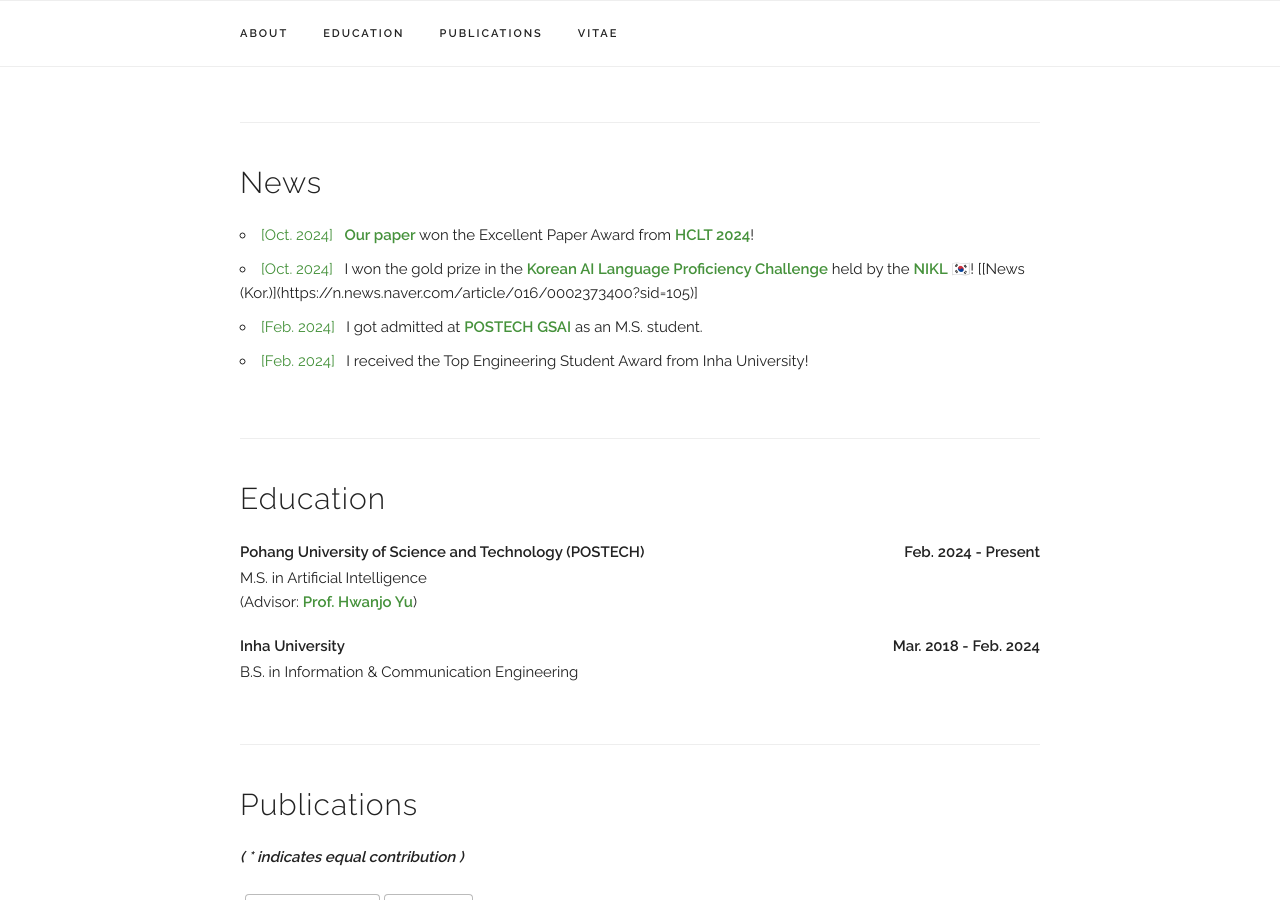
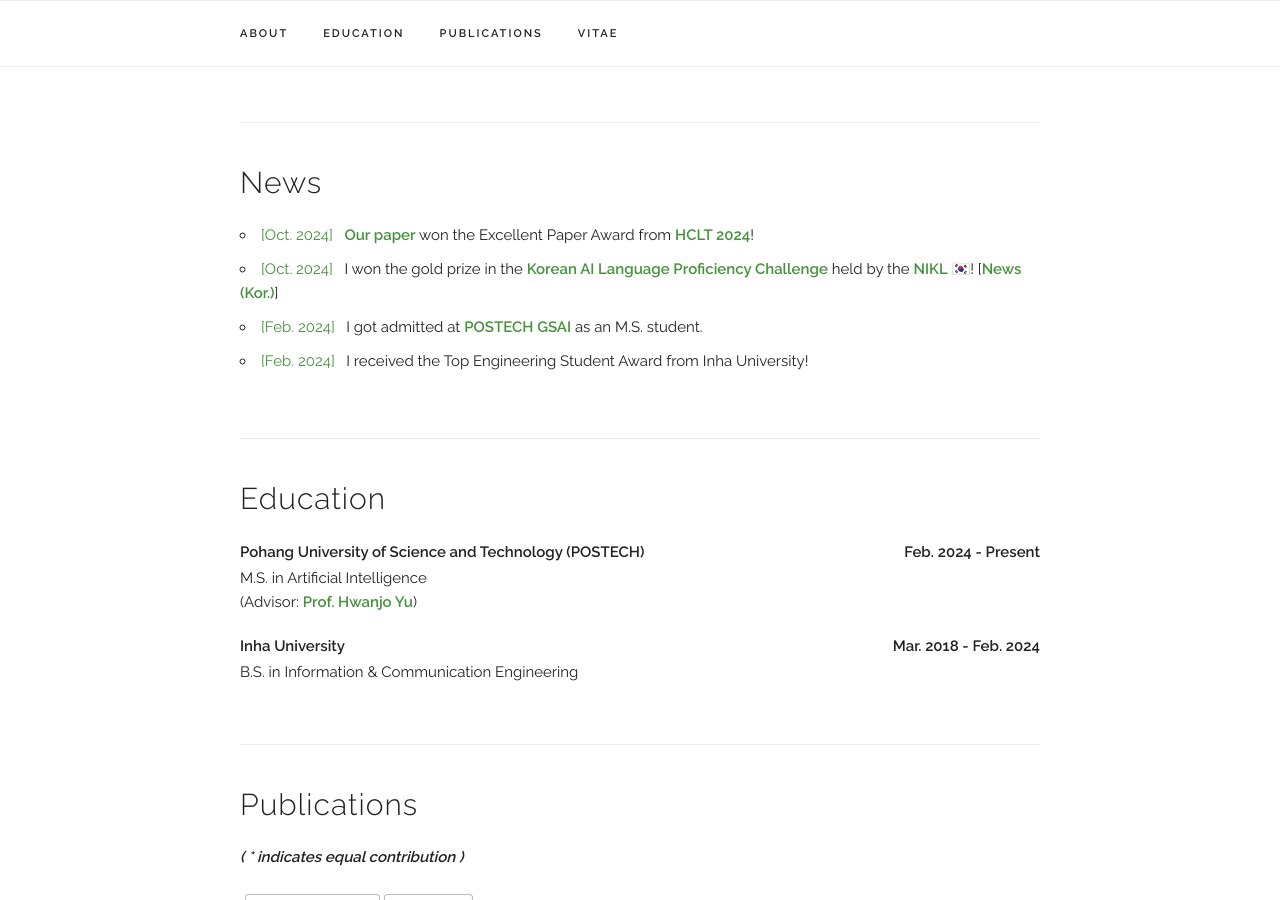
Before and after one commit to donggeon/donggeon.github.io, a Jekyll site: the page built from index.html, in a window 1280 px wide and 900 px high, scrolled down 746 px. Built offline with Jekyll 4.4.1, drawn with Linux system fonts in a browser that asks for light colours; some web fonts are replaced.

Commit message:
fix typo

```diff
--- a/index.html
+++ b/index.html
@@ -40,7 +40,7 @@ layout: default
       </li>
       <li>
         <b style="color: #46923c; font-weight: normal;">[Oct. 2024]</b>&nbsp&nbsp
-        I won the gold prize in the <a href="https://kli.korean.go.kr/benchmark/taskBoardsOrdtm/boardsOrdtm/noticeView.do?page=0&recordId=134&boardOrdtmId=&base.condition=boardOrdtm.title&base.keyword=&size=10" target="_blank">Korean AI Language Proficiency Challenge</a> held by the <a href="https://kli.korean.go.kr/?lang=en" target="_blank">NIKL</a> 🇰🇷! [[News (Kor.)](https://n.news.naver.com/article/016/0002373400?sid=105)]
+        I won the gold prize in the <a href="https://kli.korean.go.kr/benchmark/taskBoardsOrdtm/boardsOrdtm/noticeView.do?page=0&recordId=134&boardOrdtmId=&base.condition=boardOrdtm.title&base.keyword=&size=10" target="_blank">Korean AI Language Proficiency Challenge</a> held by the <a href="https://kli.korean.go.kr/?lang=en" target="_blank">NIKL</a> 🇰🇷! [<a href="https://n.news.naver.com/article/016/0002373400?sid=105" target="_blank">News (Kor.)</a>]
       </li>
       <li>
         <b style="color: #46923c; font-weight: normal;">[Feb. 2024]</b>&nbsp&nbsp
```
